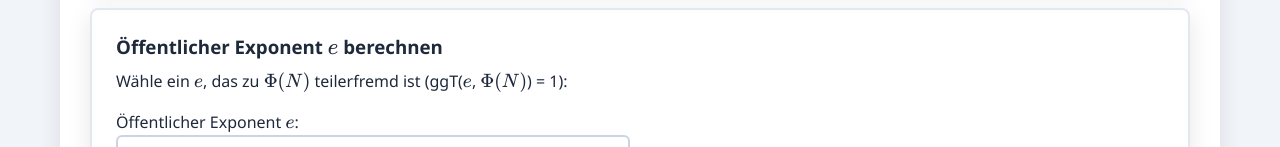
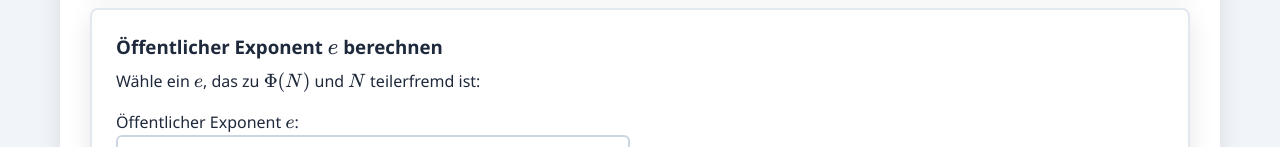
Before and after one commit to Mountain2017/DigitaleSignatur, a plain HTML site: page index.html in a window 1280 px wide. Shown: the part 437-584 px from the top of the page. Drawn offline with nearby package versions, Linux system fonts and the light colour scheme.

Commit message:
remove ggt Statement

```diff
--- a/index.html
+++ b/index.html
@@ -69,7 +69,7 @@
 
         <div class="card">
             <h3>Öffentlicher Exponent $e$ berechnen</h3>
-            <p>Wähle ein $e$, das zu $\Phi(N)$ teilerfremd ist (ggT($e$, $\Phi(N)$) = 1):</p>
+            <p>Wähle ein $e$, das zu $\Phi(N)$ und $N$ teilerfremd ist:</p>
             <div class="grid">
                 <div>
                     <label>Öffentlicher Exponent $e$:</label>
```
